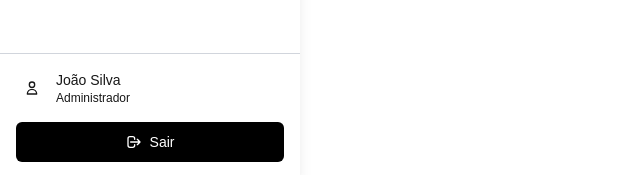
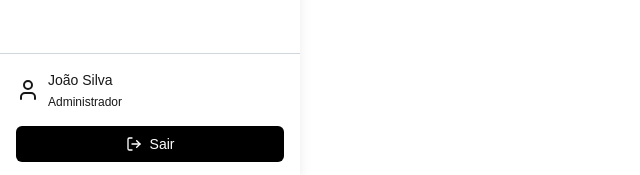
Before and after one commit to TiagoMontes/vibe-seat, a Next.js app: page /home in a window 1280 px wide. Shown: the part 622-797 px from the top of the page, without its empty margins (0-640 px from the left). Built offline with nearby package versions, Linux system fonts and the light colour scheme.

Commit message:
feat(Package & .tsx): Add jotai and react-hook-form. Use prettier

```diff
--- a/app/home/page.tsx
+++ b/app/home/page.tsx
@@ -17,7 +17,7 @@ export default function HomePage() {
       onLogout={handleLogout}
     >
       <div>
-				<h1>Gato</h1>
+        <h1>Gato</h1>
       </div>
     </Layout>
   );
--- a/app/layout/index.tsx
+++ b/app/layout/index.tsx
@@ -1,8 +1,9 @@
-'use client';
+"use client";
 
-import React from 'react';
-import { cn } from '@/app/lib/utils';
-import { Button } from '../components/ui/button';
+import React from "react";
+import { cn } from "@/app/lib/utils";
+import { Button } from "../components/ui/button";
+import { LogOut, User } from "lucide-react";
 
 interface LayoutProps {
   children: React.ReactNode;
@@ -20,10 +21,9 @@ const Layout: React.FC<LayoutProps> = ({
   onLogout,
 }) => {
   return (
-    <div className={cn('min-h-screen bg-background flex', className)}>
+    <div className={cn("min-h-screen bg-background flex", className)}>
       {/* Sidebar */}
       <aside className="flex flex-col max-w-[300px] w-full shadow-lg">
-
         {/* Header da Sidebar */}
         <div className="p-6 border-b border-gray-300">
           <h1 className="text-xl font-bold text-foreground">Vibe Seat</h1>
@@ -31,33 +31,21 @@ const Layout: React.FC<LayoutProps> = ({
 
         {/* Menu de Opções */}
         <nav className="flex flex-col h-full p-4">
-					{Array.from({ length: 10 }).map((_, index) => (
-						<button key={index} className="cursor-pointer hover:bg-green-400 w-full text-left px-3 py-2 text-sm font-medium rounded-lg hover:bg-accent hover:text-accent-foreground transition-colors">
-							Opção {index + 1}
-						</button>
-					))}
+          {Array.from({ length: 10 }).map((_, index) => (
+            <button
+              key={index}
+              className="cursor-pointer hover:bg-green-400 w-full text-left px-3 py-2 text-sm font-medium rounded-lg hover:bg-accent hover:text-accent-foreground transition-colors"
+            >
+              Opção {index + 1}
+            </button>
+          ))}
         </nav>
 
         {/* Área do Usuário */}
         <div className="p-4 border-t border-gray-300 flex flex-col gap-4">
-          <div className="flex items-center gap-2">
-            <div className="w-8 h-8 bg-primary rounded-full flex items-center justify-center">
-              <svg
-                className="w-4 h-4 text-primary-foreground"
-                fill="none"
-                stroke="currentColor"
-                viewBox="0 0 24 24"
-                xmlns="http://www.w3.org/2000/svg"
-              >
-                <path
-                  strokeLinecap="round"
-                  strokeLinejoin="round"
-                  strokeWidth={2}
-                  d="M16 7a4 4 0 11-8 0 4 4 0 018 0zM12 14a7 7 0 00-7 7h14a7 7 0 00-7-7z"
-                />
-              </svg>
-            </div>
-            <div className="flex-1 min-w-0">
+          <div className="flex items-center gap-2 h-full">
+            <User />
+            <div className="flex flex-col justify-between h-full">
               <p className="text-sm font-medium text-foreground truncate">
                 {userName}
               </p>
@@ -67,24 +55,8 @@ const Layout: React.FC<LayoutProps> = ({
             </div>
           </div>
 
-          <Button
-            onClick={onLogout}
-            className="flex"
-          >
-            <svg
-              className="w-4 h-4"
-              fill="none"
-              stroke="currentColor"
-              viewBox="0 0 24 24"
-              xmlns="http://www.w3.org/2000/svg"
-            >
-              <path
-                strokeLinecap="round"
-                strokeLinejoin="round"
-                strokeWidth={2}
-                d="M17 16l4-4m0 0l-4-4m4 4H7m6 4v1a3 3 0 01-3 3H6a3 3 0 01-3-3V7a3 3 0 013-3h4a3 3 0 013 3v1"
-              />
-            </svg>
+          <Button onClick={onLogout} className="flex">
+            <LogOut />
             <span>Sair</span>
           </Button>
         </div>
@@ -92,9 +64,7 @@ const Layout: React.FC<LayoutProps> = ({
 
       {/* Conteúdo Principal */}
       <main className="flex-1 overflow-auto">
-        <div className="p-6">
-          {children}
-        </div>
+        <div className="p-6">{children}</div>
       </main>
     </div>
   );
--- a/package.json
+++ b/package.json
@@ -12,10 +12,12 @@
     "@radix-ui/react-label": "^2.1.7",
     "class-variance-authority": "^0.7.1",
     "clsx": "^2.1.1",
+    "jotai": "^2.12.5",
     "lucide-react": "^0.525.0",
     "next": "15.4.1",
     "react": "19.1.0",
     "react-dom": "19.1.0",
+    "react-hook-form": "^7.60.0",
     "tailwind-merge": "^3.3.1"
   },
   "devDependencies": {
```
Also changed, not shown: app/page.tsx (+4 -4 lines), 1 other file (tests, documents, lock files or other folders).
